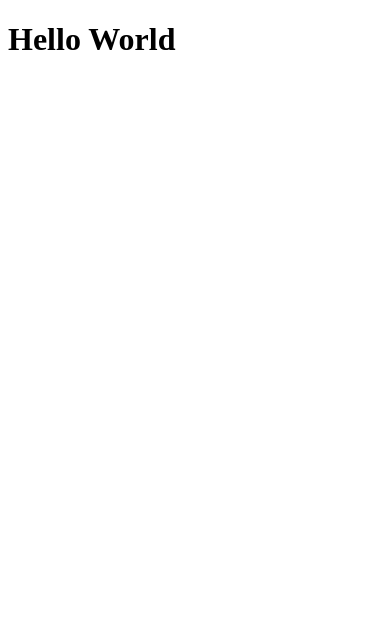
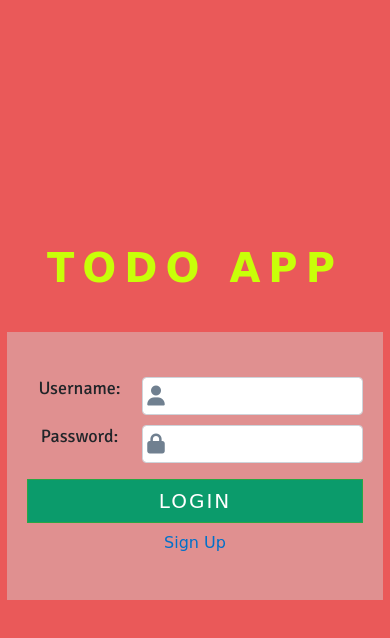
Before and after one commit to minhyeong-joe/MEN-todo-app, a website: page public/index.html in a window 390 px wide. Drawn offline with nearby package versions, Linux system fonts and the light colour scheme; a web font is replaced by a local one.

Commit message:
added login/signup UI

```diff
--- a/public/index.html
+++ b/public/index.html
@@ -4,11 +4,59 @@
 <head>
     <meta charset="UTF-8">
     <meta name="viewport" content="width=device-width, initial-scale=1.0">
+    <link rel="stylesheet" href="https://stackpath.bootstrapcdn.com/bootstrap/4.5.0/css/bootstrap.min.css" integrity="sha384-9aIt2nRpC12Uk9gS9baDl411NQApFmC26EwAOH8WgZl5MYYxFfc+NcPb1dKGj7Sk" crossorigin="anonymous">
+    <link rel="stylesheet" href="styles/style.css">
+    <link rel="stylesheet" href="styles/login.css">
     <title>Document</title>
 </head>
 
 <body>
-    <h1>Hello World</h1>
+
+    <div class="d-flex justify-content-center align-items-center min-vh-100">
+
+        <div class="login-container">
+            <h1 class="title">Todo App</h1>
+
+            <div class="login-form-container">
+                <form action="#">
+                    <div class="form-row">
+                        <div class="col-4">
+                            <label for="username-input">Username: </label>
+                        </div>
+                        <div class="col-8">
+                            <div class="input-with-icon">
+                                <i class="fas fa-user"></i>
+                                <input type="text" id="username-input" class="form-control">
+                            </div>
+                        </div>
+                    </div>
+                    <div class="form-row">
+                        <div class="col-4">
+                            <label for="password-input">Password: </label>
+                        </div>
+                        <div class="col-8">
+                            <div class="input-with-icon">
+                                <i class="fas fa-lock"></i>
+                                <input type="password" id="password-input" class="form-control">
+                            </div>
+                        </div>
+                    </div>
+
+                    <div class="d-flex flex-column mt-3">
+                        <button type="submit" class="btn btn-success">login</button>
+                        <a href="#" class="mt-2 signup">Sign Up</a>
+                    </div>
+                </form>
+            </div>
+        </div>
+
+    </div class="d-flex">
+
+    <script src="https://code.jquery.com/jquery-3.5.1.slim.min.js" integrity="sha384-DfXdz2htPH0lsSSs5nCTpuj/zy4C+OGpamoFVy38MVBnE+IbbVYUew+OrCXaRkfj" crossorigin="anonymous"></script>
+    <script src="https://cdn.jsdelivr.net/npm/popper.js@1.16.0/dist/umd/popper.min.js" integrity="sha384-Q6E9RHvbIyZFJoft+2mJbHaEWldlvI9IOYy5n3zV9zzTtmI3UksdQRVvoxMfooAo" crossorigin="anonymous"></script>
+    <script src="https://stackpath.bootstrapcdn.com/bootstrap/4.5.0/js/bootstrap.min.js" integrity="sha384-OgVRvuATP1z7JjHLkuOU7Xw704+h835Lr+6QL9UvYjZE3Ipu6Tp75j7Bh/kR0JKI" crossorigin="anonymous"></script>
+    <script src="https://kit.fontawesome.com/bc31e4fa48.js" crossorigin="anonymous"></script>
+    <script src="scripts/login.js"></script>
 </body>
 
 </html>
--- /dev/null
+++ b/public/scripts/login.js
@@ -0,0 +1,46 @@
+// shorthand for $(document).ready(function() {})
+$(function() {
+
+    const LOGIN = 'login';
+    const SIGNUP = 'signup';
+
+    let usernameInput = $('#username-input');
+    let passwordInput = $('#password-input');
+    let btn = $('button[type="submit"]');
+    let anchor = $('a.signup');
+    let currentPage = LOGIN;  // login OR signup
+
+    btn.on('click', (e) => {
+        e.preventDefault();
+        // if at login page
+        if (currentPage == LOGIN) {
+            // login logic here
+            console.log("Login:", usernameInput.val(), passwordInput.val());
+        }
+        // else if at signup page
+        else {
+            console.log("Signup:", usernameInput.val(), passwordInput.val());
+        }
+    });
+
+    anchor.on('click', (e) => {
+        e.preventDefault();
+        // if at login page
+        if (currentPage == LOGIN) {
+            currentPage = SIGNUP;
+            btn.removeClass("btn-success").addClass("btn-primary");
+            anchor.removeClass("signup").addClass("login");
+            btn.html("sign up");
+            anchor.html("Back to Login");
+        }
+        // else if at signup page
+        else {
+            currentPage = LOGIN;
+            btn.removeClass("btn-primary").addClass("btn-success");
+            anchor.removeClass("login").addClass("signup");
+            btn.html("login");
+            anchor.html("Sign Up");
+        }
+    });
+
+}); // end of document ready wrapper
--- /dev/null
+++ b/public/styles/sass/login.scss
@@ -0,0 +1,51 @@
+// login page styles
+@import 'variables';
+
+.title {
+    text-align: center;
+    font-family: $primary-font;
+    color: $secondary-color;
+    font-size: 48px;
+    font-weight: bold;
+    text-transform: uppercase;
+    letter-spacing: 8px;
+    margin-bottom: 40px;
+}
+
+.login-form-container {
+    background-color: rgba(211, 211, 211, 0.45);
+    padding: 45px;
+    text-align: center;
+
+    .form-row {
+        margin-bottom: 10px;
+    }
+
+    label {
+        font-family: $secondary-font;
+        font-size: 18px;
+        line-height: 18px;
+        text-align: left;
+    }
+
+    button[type="submit"] {
+        text-transform: uppercase;
+        font-size: 20px;
+        letter-spacing: 2px;
+    }
+    a.login {
+        color: $primary-button-color;
+    }
+    a.signup {
+        color: $secondary-button-color;
+    }
+}
+
+@media screen and (max-width: 480px) {
+    .title {
+        font-size: 40px;
+    }
+    .login-form-container {
+        padding: 45px 20px;
+    }
+}
--- /dev/null
+++ b/public/styles/sass/style.scss
@@ -0,0 +1,45 @@
+// common styles
+@import './variables';
+
+body {
+    background-color: $primary-color;
+    font-family: $primary-font;
+}
+
+a:hover {
+    text-decoration: none;
+    font-weight: bold;
+    transition: font-weight 0.15s ease-in-out;
+}
+
+.input-with-icon {
+    position: relative;
+
+    i {
+        position: absolute;
+        left: 5px;
+        top: 50%;
+        transform: translateY(-50%);
+        font-size: 20px;
+        color: slategray;
+    }
+    input {
+        padding-left: 30px;
+    }
+}
+
+.btn {
+    border-radius: 0;
+    &:focus {
+        box-shadow: 0 0 0 0 transparent;
+        outline: none;
+    }
+}
+
+.btn-success {
+    background-color: $primary-button-color;
+}
+
+.btn-primary {
+    background-color: $secondary-button-color;
+}
--- /dev/null
+++ b/public/styles/sass/variables.scss
@@ -0,0 +1,13 @@
+@import url('https://fonts.googleapis.com/css2?family=Signika&family=Skranji:wght@400;700&display=swap');
+
+// main colors:
+$primary-color: #EA5959;
+$secondary-color: #C8FF08;
+$danger-color: #D10B0B;
+$primary-button-color: #0B9B6B;
+$secondary-button-color: #0170C9;
+$danger-button-color: #DA0606;
+
+// font family:
+$primary-font: 'Skranji', cursive;
+$secondary-font: 'Signika', sans-serif;
```
Also changed, not shown: public/styles/login.css (added), public/styles/style.css (added), public/styles/variables.css (added), 1 other file.
